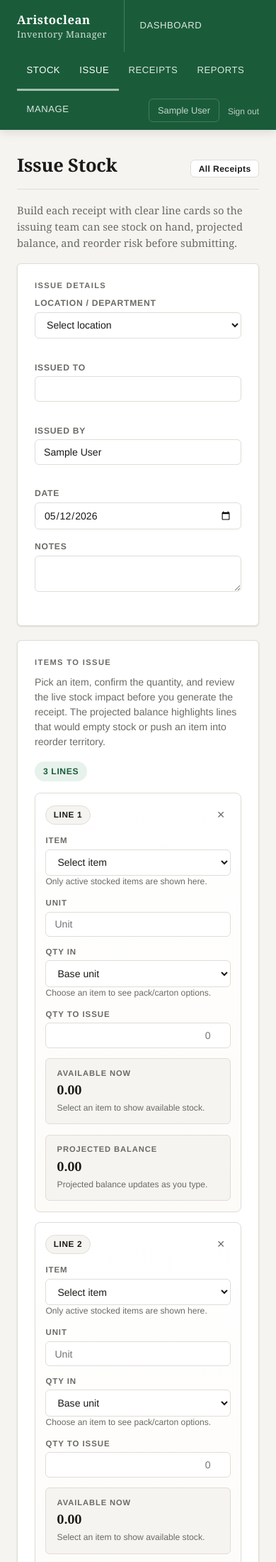
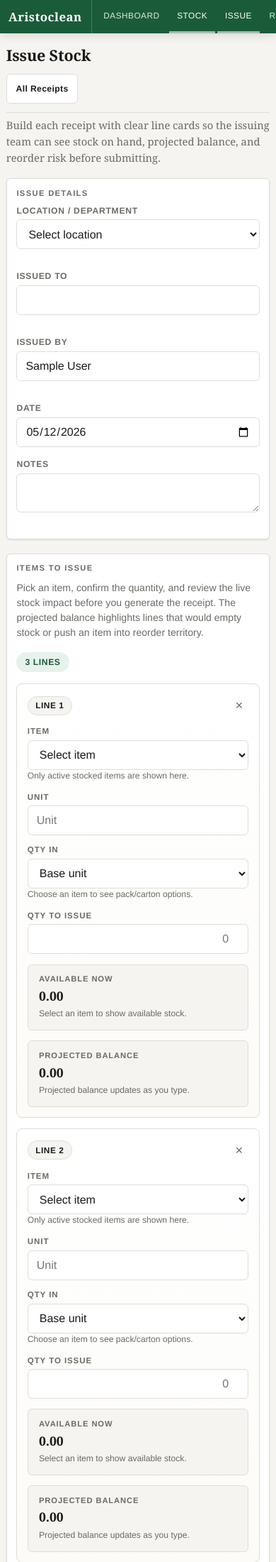
Before and after one commit to Otycadet/aristoclean, a Django app: page /issue/ in a window 390 px wide. Shown: the top 2201 px of the page at 71% size. Run offline with Django 5.2, Linux system fonts and the light colour scheme; the visitor is signed in with stand-in values (Sample User, id 1); data that the repository does not hold is empty.

Commit message:
Optimization for phone browsers

```diff
--- a/templates/base.html
+++ b/templates/base.html
@@ -129,6 +129,9 @@
       font-weight: 600;
     }
     .table-wrap { overflow-x: auto; }
+    .table-wrap {
+      -webkit-overflow-scrolling: touch;
+    }
     table {
       width: 100%;
       border-collapse: collapse;
@@ -279,6 +282,169 @@
       main { padding: 0; max-width: 100%; }
       .card { box-shadow: none; border: 1px solid #ccc; }
     }
+    @media (max-width: 760px) {
+      body {
+        min-width: 0;
+      }
+
+      nav {
+        flex-wrap: nowrap;
+        gap: 0.15rem;
+        overflow-x: auto;
+        padding: 0 0.75rem;
+        -webkit-overflow-scrolling: touch;
+      }
+
+      .nav-brand {
+        position: sticky;
+        left: 0;
+        z-index: 2;
+        flex: 0 0 auto;
+        padding: 0.75rem 0.85rem 0.75rem 0;
+        margin-right: 0.15rem;
+        background: var(--accent);
+        border-right: 1px solid rgba(255,255,255,0.2);
+      }
+
+      .nav-brand span {
+        display: none;
+      }
+
+      nav a {
+        flex: 0 0 auto;
+        padding: 0.95rem 0.7rem;
+        font-size: 0.74rem;
+        white-space: nowrap;
+      }
+
+      .nav-spacer,
+      .nav-user {
+        display: none;
+      }
+
+      .nav-logout-form {
+        flex: 0 0 auto;
+        margin-left: 0.25rem;
+      }
+
+      .nav-logout-btn {
+        min-height: 42px;
+        padding: 0 0.6rem;
+        white-space: nowrap;
+      }
+
+      main {
+        padding: 1rem 0.75rem 1.5rem;
+      }
+
+      .page-header {
+        align-items: flex-start;
+        gap: 0.75rem;
+        margin-bottom: 1rem;
+        padding-bottom: 0.75rem;
+      }
+
+      .page-header h1 {
+        width: 100%;
+        font-size: 1.35rem;
+      }
+
+      .card,
+      .stat-card {
+        padding: 1rem;
+      }
+
+      .stats-grid {
+        grid-template-columns: 1fr;
+        gap: 0.75rem;
+      }
+
+      .stat-value {
+        font-size: 1.65rem;
+      }
+
+      .form-row {
+        grid-template-columns: 1fr;
+        gap: 0.85rem;
+      }
+
+      .toolbar {
+        width: 100%;
+        gap: 0.5rem;
+      }
+
+      .btn,
+      .btn-sm {
+        min-height: 42px;
+        display: inline-flex;
+        align-items: center;
+        justify-content: center;
+        padding: 0.55rem 0.8rem;
+      }
+
+      .page-header .toolbar .btn,
+      form .toolbar .btn {
+        flex: 1 1 140px;
+      }
+
+      input[type=text],
+      input[type=number],
+      input[type=date],
+      input[type=password],
+      select,
+      textarea {
+        min-height: 42px;
+        font-size: 16px;
+      }
+
+      .table-wrap {
+        margin-inline: -1rem;
+        padding-inline: 1rem;
+      }
+
+      table {
+        min-width: 680px;
+        font-size: 0.82rem;
+      }
+
+      thead th,
+      tbody td {
+        padding: 0.6rem 0.65rem;
+      }
+
+      main > div[style*="grid-template-columns"],
+      .mobile-stack {
+        display: grid !important;
+        grid-template-columns: 1fr !important;
+        gap: 1rem !important;
+      }
+
+      .pagination {
+        justify-content: flex-start;
+        overflow-x: auto;
+        padding-bottom: 0.25rem;
+      }
+    }
+
+    @media (max-width: 420px) {
+      main {
+        padding-inline: 0.55rem;
+      }
+
+      .card,
+      .stat-card {
+        padding: 0.85rem;
+      }
+
+      .page-header .toolbar .btn,
+      form .toolbar .btn {
+        flex-basis: 100%;
+      }
+
+      table {
+        min-width: 620px;
+      }
+    }
   </style>
   {% block extra_head %}{% endblock %}
 </head>
--- a/templates/inventory/dashboard.html
+++ b/templates/inventory/dashboard.html
@@ -35,7 +35,7 @@
 </div>
 {% endif %}
 
-<div style="display:grid;grid-template-columns:2fr 1fr;gap:1.25rem;">
+<div class="mobile-stack" style="display:grid;grid-template-columns:2fr 1fr;gap:1.25rem;">
   <div>
     <div class="card">
       <div class="card-title">Stock Overview</div>
```
